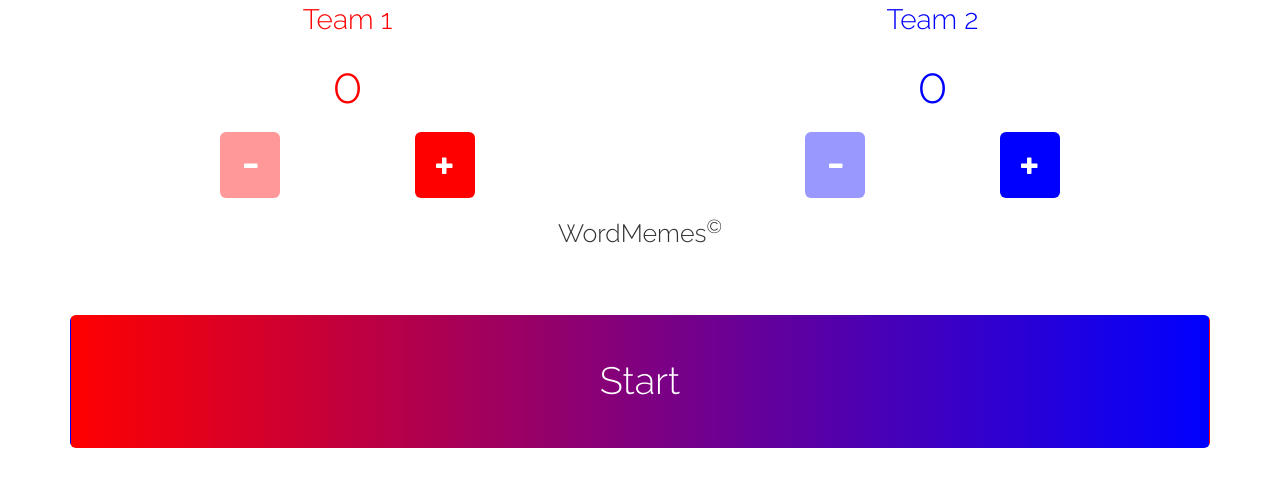
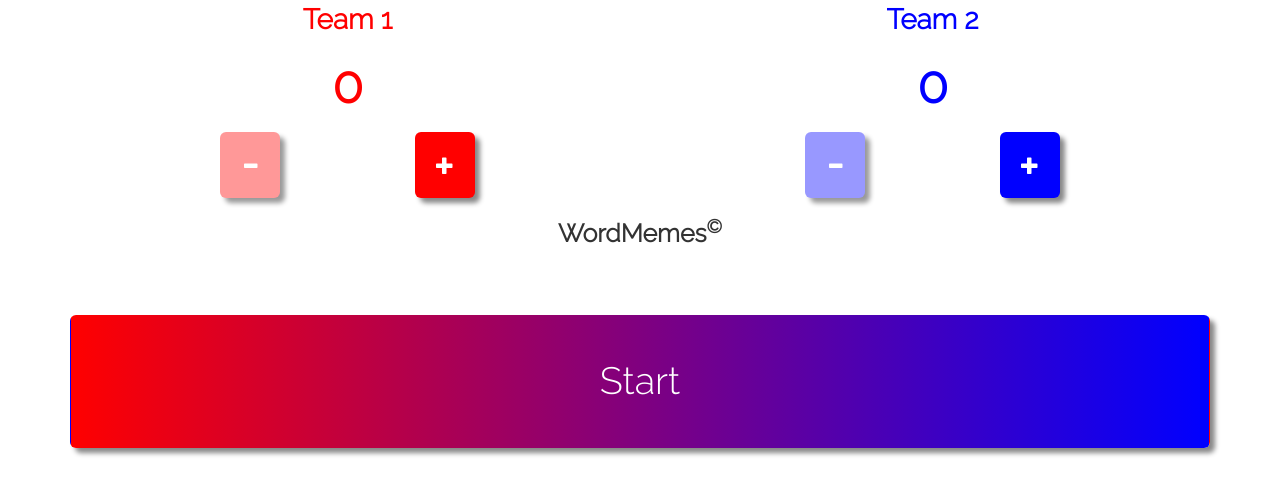
Before and after one commit to MRemetz/wordmemes, a Flask app: page / in a window 1280 px wide. Shown: the top 495 px of the page. Run offline with Flask 2, Linux system fonts and the light colour scheme; some libraries are stand-ins or nearby versions.

Commit message:
Added box shadows

```diff
--- a/static/css/style.css
+++ b/static/css/style.css
@@ -1,26 +1,31 @@
 p.team-1-text {
+    font-weight: bold;
     color:red;
     font-size: 28;
     text-align:center;
 }
 
 p.team-2-text {
+    font-weight: bold;
     color:blue;
     font-size: 28;
     text-align:center;
 }
 
 p.team-1-score {
+    font-weight: bold;
     color:red;
     font-size:50;
 }
 
 p.team-2-score {
+    font-weight: bold;
     color:blue;
     font-size: 50;
 }
 
 button.team-1 {
+    box-shadow: 5px 5px 5px #888888;
     cursor: default;
     background-color:red;
     padding: 20 20 20 20;
@@ -29,6 +34,7 @@ button.team-1 {
 }
 
 button.team-2 {
+    box-shadow: 5px 5px 5px #888888;
     cursor: default;
     background-color:blue;
     padding: 20 20 20 20;
@@ -39,6 +45,7 @@ button.team-2 {
 .btn.disabled, .btn[disabled] {
     cursor: not-allowed;
     opacity: .4;
+    box-shadow: 5px 5px 5px #000000;
 }
 
 p.word-box {
@@ -47,9 +54,11 @@ p.word-box {
     height: 80;
     font-size: 25;
     text-align: center;
+    font-weight: bold;
 }
 
 button.next-word-button {
+    box-shadow: 5px 5px 5px #888888;
     font-size: 38;
     padding-top: 40;
     padding-bottom: 40;
```
